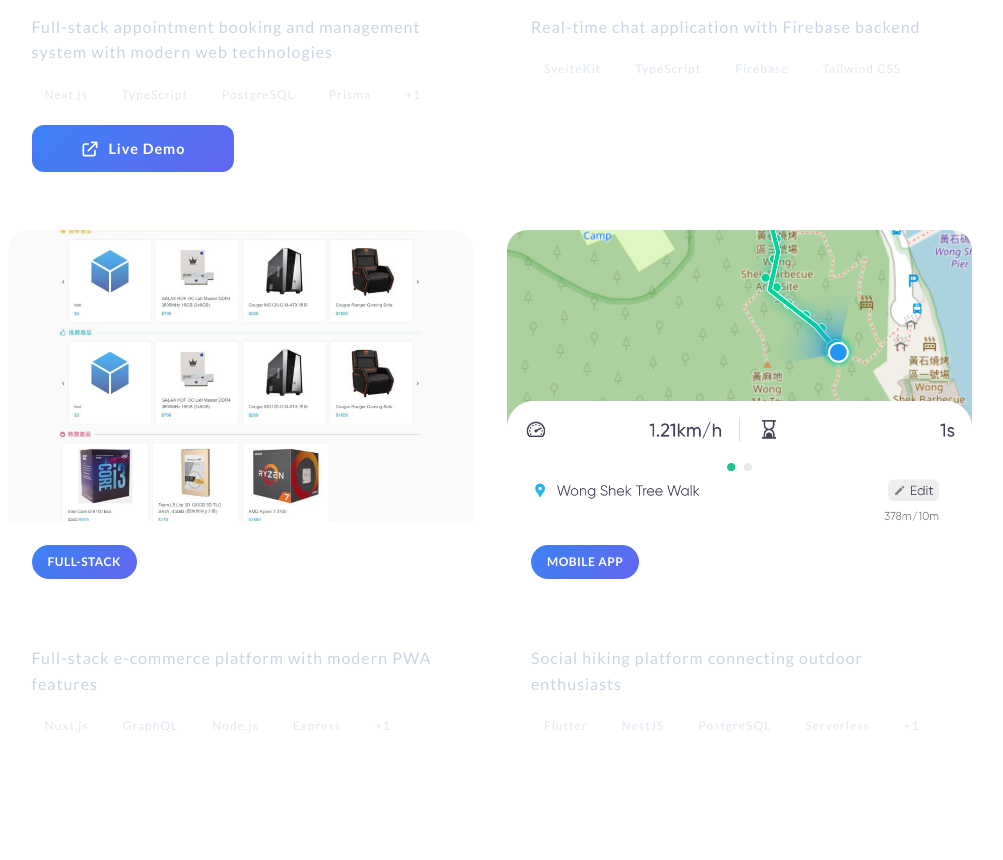
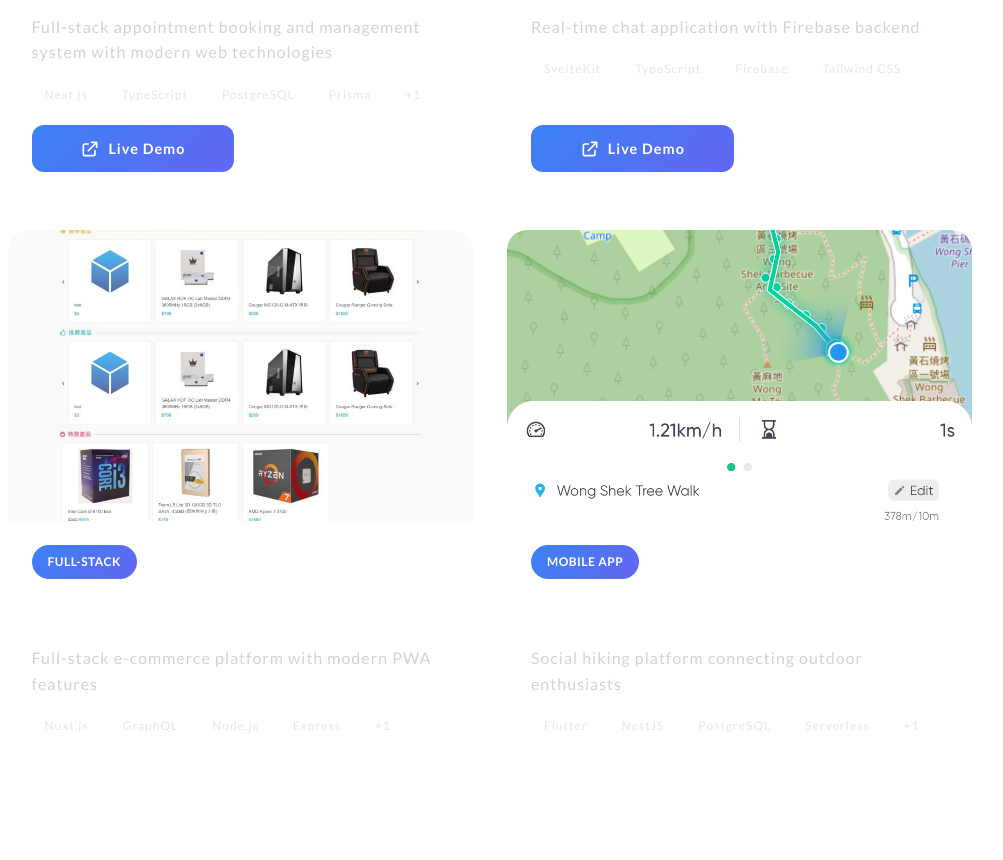
Before and after one commit to tomlaws/tomlaw-personal-website, a Next.js app: page / in a window 1280 px wide. Shown: the part 5700-6560 px from the top of the page, without its empty margins (150-1153 px from the left). Built offline with nearby package versions, Linux system fonts and the light colour scheme.

Commit message:
Add demo link for Firebase Chat project in Works section

```diff
--- a/app/components/sections/works/works.tsx
+++ b/app/components/sections/works/works.tsx
@@ -66,6 +66,7 @@
             image: firebaseChat,
             link: "https://fir-chat-4ba55.web.app/",
             github: "https://github.com/tomlaws/firebase-chat",
+            demo: "https://fir-chat-4ba55.web.app/",
             technologies: ["SvelteKit", "TypeScript", "Firebase", "Tailwind CSS"],
             category: "Full-Stack",
             featured: true,
```
